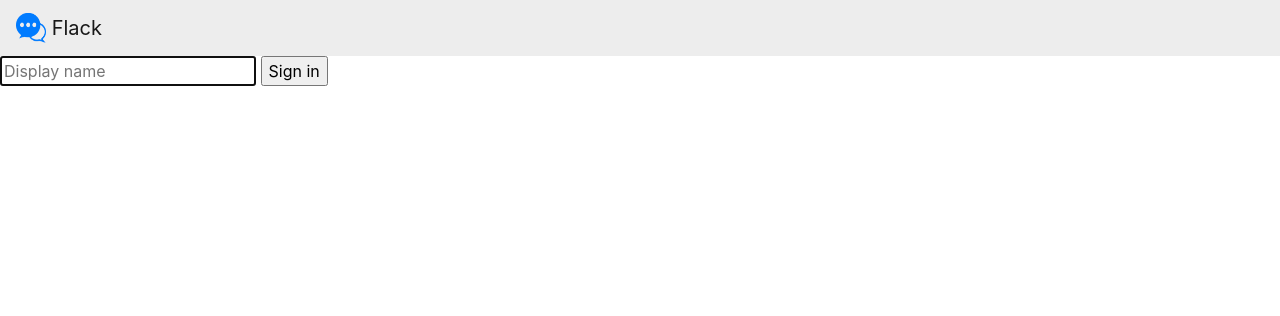
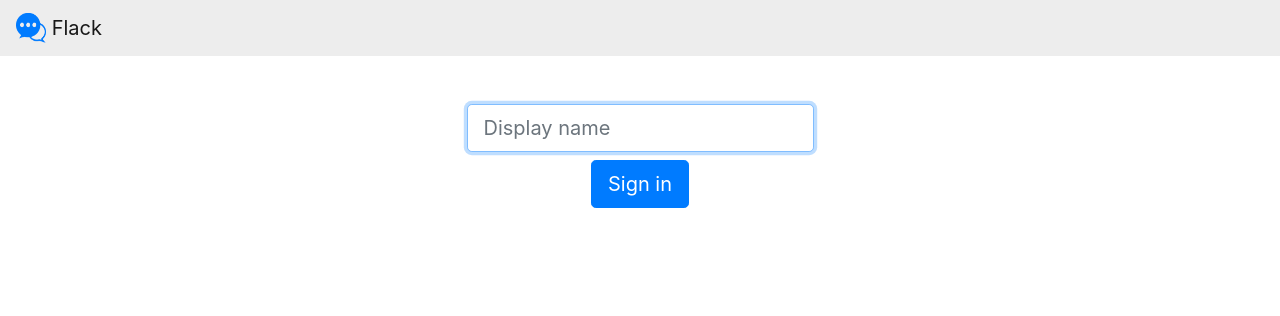
Before and after one commit to yogeshsingh101200/flack, a Flask app: page /signin in a window 1280 px wide. Shown: the top 316 px of the page. Run offline with Flask 2, Linux system fonts and the light colour scheme; some libraries are stand-ins or nearby versions.

Commit message:
revamped with bootstrap form layout

```diff
--- a/templates/signin.html
+++ b/templates/signin.html
@@ -5,8 +5,19 @@ Sign In
 {% endblock %}
 
 {% block body %}
-<form id="signin-form" action="{{ url_for('signin')}}" method="POST">
-    <input id="display-name" placeholder="Display name" name="display_name" autofocus autocomplete="off">
-    <input id="btn-signin" type="submit" value="Sign in">
-</form>
+<div class="container mt-5">
+    <form id="signin-form" action="{{ url_for('signin')}}" method="POST">
+        <div class="form-row">
+            <div class="col-xs mx-auto">
+                <input id="display-name" class="form-control form-control-lg" placeholder="Display name"
+                    name="display_name" autofocus autocomplete="off" required>
+            </div>
+        </div>
+        <div class="form-row mt-2">
+            <div class="mx-auto">
+                <input id="btn-signin" class="btn btn-primary btn-lg" type="submit" value="Sign in">
+            </div>
+        </div>
+    </form>
+</div>
 {% endblock %}
```
